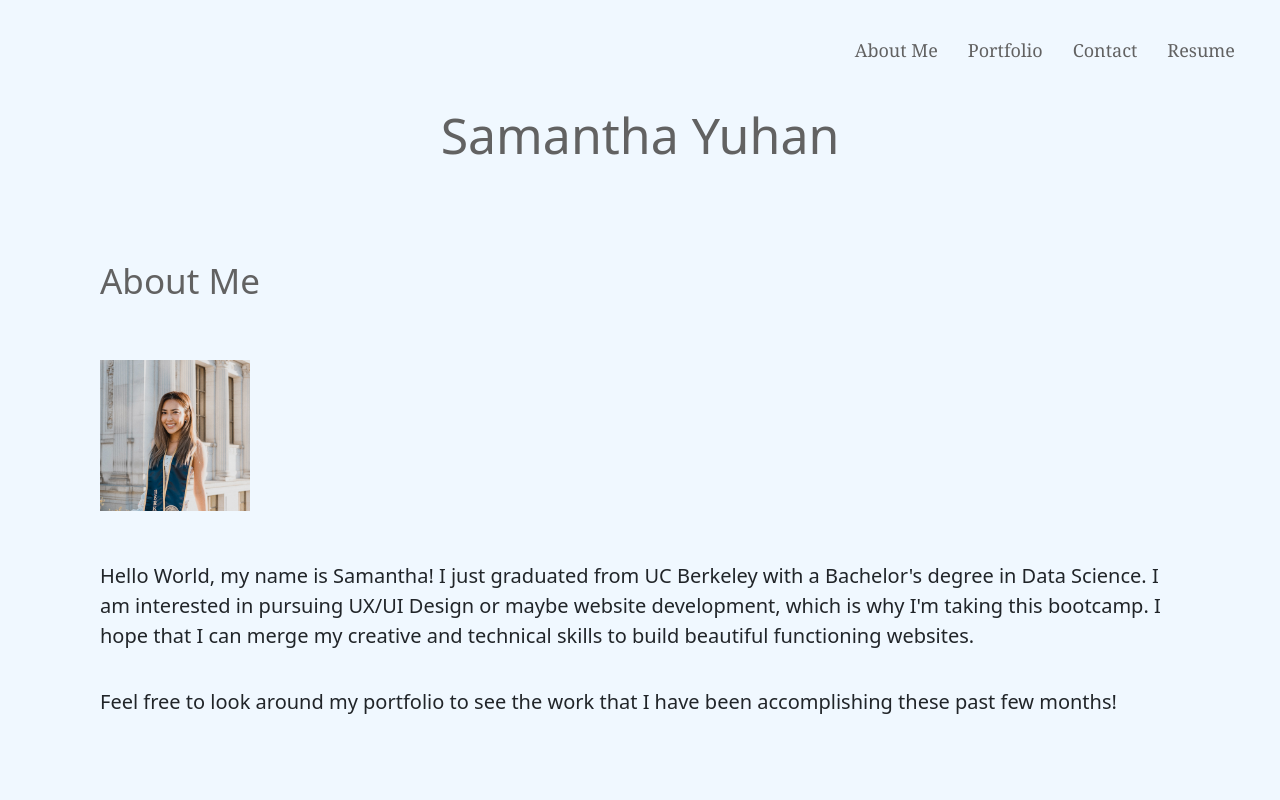
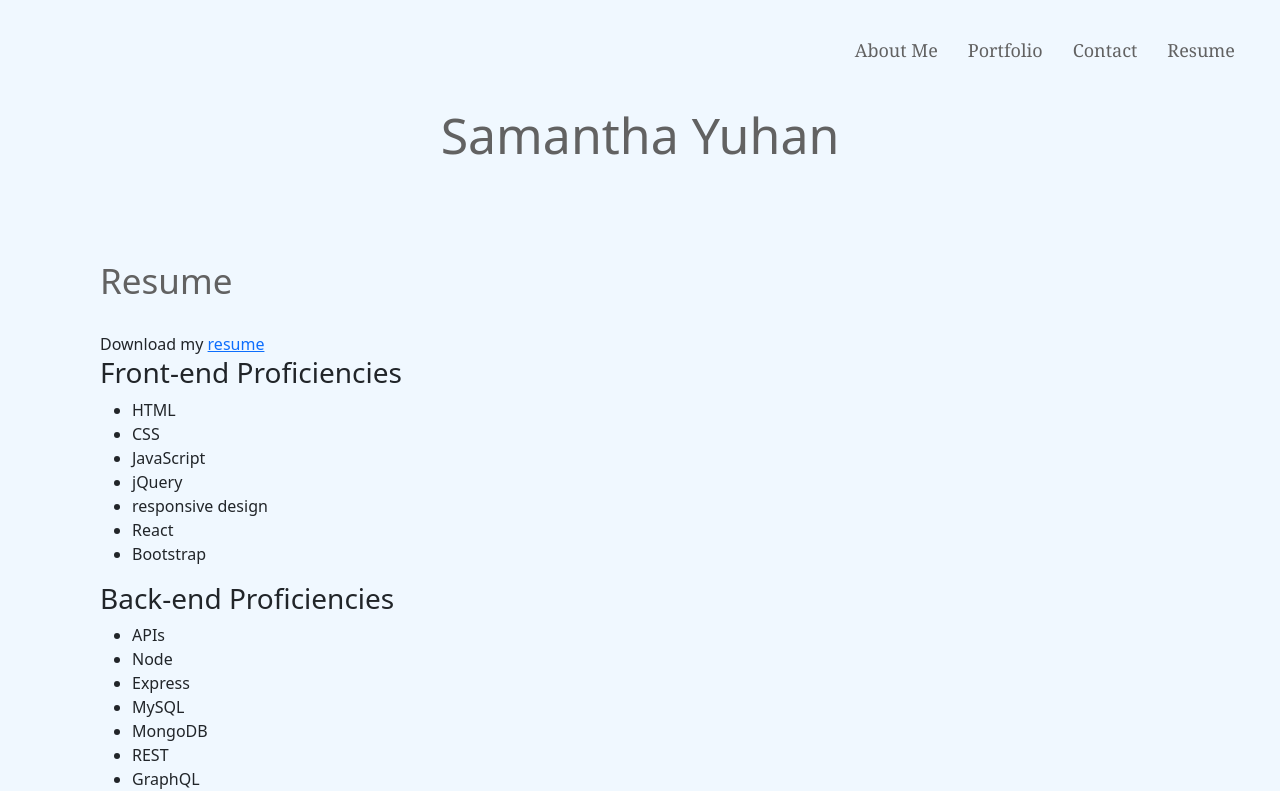
Before and after one commit to samyuhan/react-portfolio, a React (Create React App) app in the folder app/: page / in a window 1280 px wide. Shown: the top 800 px of the page. Built offline with nearby package versions, Linux system fonts and the light colour scheme.

Commit message:
add tech proficiencies list to resume section

```diff
--- a/app/src/App.js
+++ b/app/src/App.js
@@ -5,13 +5,14 @@ import Footer from "./components/Footer";
 import About from "./components/About";
 import Portfolio from "./components/Portfolio";
 import Contact from "./components/Contact";
+import Resume from "./components/Resume";
 
 function App() {
   return (
     <div>
       <Navbar />
       <Header />
-      <About />
+      <Resume />
       <Footer />
     </div>
   );
--- a/app/src/components/Navbar.js
+++ b/app/src/components/Navbar.js
@@ -16,7 +16,7 @@ function Navbar() {
       <a href="/">About Me</a>
       <a href="/portfolio">Portfolio</a>
       <a href="/contact">Contact</a>
-      <a href="Yuhan_Resume.pdf">Resume</a>
+      <a href="/resume">Resume</a>
     </nav>
   );
 }
--- a/app/src/components/Resume.js
+++ b/app/src/components/Resume.js
@@ -1,8 +1,49 @@
 import React from 'react';
+
+const styles = {
+    resume: {
+      background: "aliceblue",
+      paddingTop: "50px",
+      paddingRight: "100px",
+      paddingLeft: "100px",
+
+    },
+    h2: {
+      fontSize: "35px",
+      color: "rgb(98, 98, 98)",
+    },
+    p: {
+      marginTop: "30px",
+      marginBottom: "0px"
+    }
+}
 
 function Resume() {
     return (
-
+        <div style={styles.resume}>
+            <h2 style={styles.h2}>Resume</h2>
+            <p style={styles.p}>Download my <a href="Yuhan_Resume.pdf">resume</a></p>
+            <h3>Front-end Proficiencies</h3>
+            <ul>
+                <li>HTML</li>
+                <li>CSS</li>
+                <li>JavaScript</li>
+                <li>jQuery</li>
+                <li>responsive design</li>
+                <li>React</li>
+                <li>Bootstrap</li>
+            </ul>
+            <h3>Back-end Proficiencies</h3>
+            <ul>
+                <li>APIs</li>
+                <li>Node</li>
+                <li>Express</li>
+                <li>MySQL</li>
+                <li>MongoDB</li>
+                <li>REST</li>
+                <li>GraphQL</li>
+            </ul>
+        </div>
     );
 }
 
```
